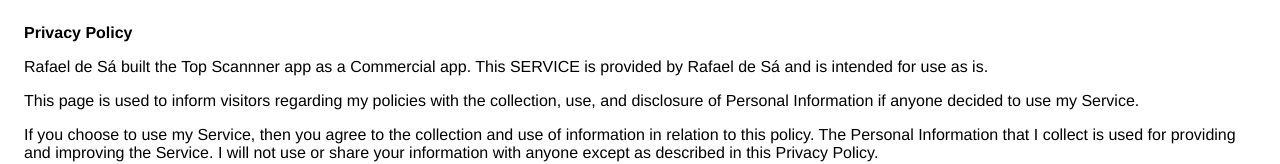
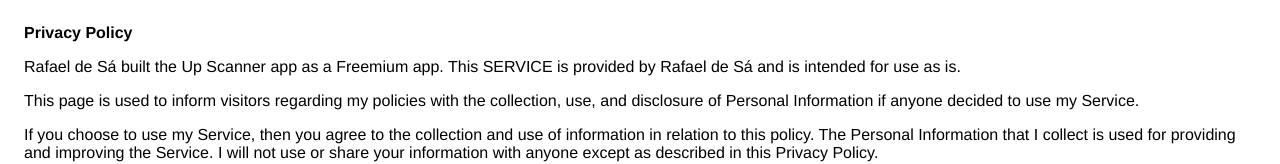
Before and after one commit to top-scanner/top-scanner.github.io, a plain HTML site: page index.html in a window 1280 px wide. Shown: the top 164 px of the page. Drawn offline with Linux system fonts and the light colour scheme.

Commit message:
Mudança do nome e tipo do app

```diff
--- a/index.html
+++ b/index.html
@@ -16,8 +16,8 @@
 <body>
     <strong>Privacy Policy</strong>
     <p>
-        Rafael de Sá built the Top Scannner app as
-        a Commercial app. This SERVICE is provided by
+        Rafael de Sá built the Up Scanner app as
+        a Freemium app. This SERVICE is provided by
         Rafael de Sá and is intended for use as
         is.
     </p>
```
